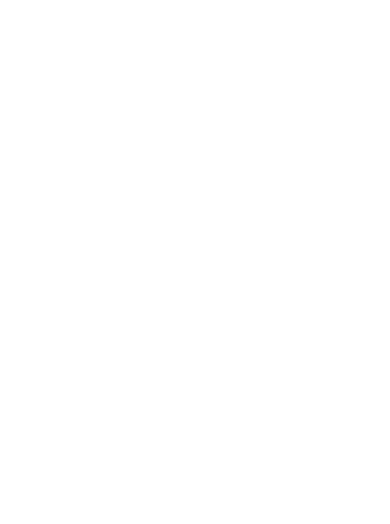
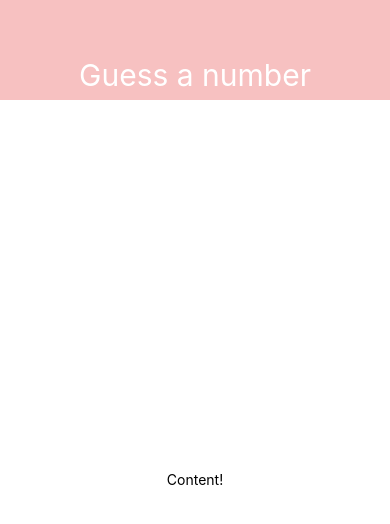
Before and after one commit to gentilijuanmanuel/react-native-training, a React Native app in the folder guess-the-number/: screen / in a window 390 px wide. Shown: the top 524 px of the page. Built offline with nearby package versions, Linux system fonts and the light colour scheme.

Commit message:
Added Header component (guess-the-number).

```diff
--- a/guess-the-number/App.js
+++ b/guess-the-number/App.js
@@ -1,10 +1,28 @@
 import React from 'react';
-import { StyleSheet, View } from 'react-native';
+import { View, Text, StyleSheet } from 'react-native';
+import Header from './components/Header';
 
 export default function App() {
   return (
-    <View />
+    <View style={styles.screen}>
+      <Header style={styles.header} title="Guess a number" />
+      <View style={styles.content}>
+        <Text>Content!</Text>
+      </View>
+    </View>
   );
 }
 
-const styles = StyleSheet.create({ });
+const styles = StyleSheet.create({
+  screen: {
+    flex: 1
+  },
+  header: {
+    height: '20%'
+  },
+  content: {
+    height: '90%',
+    alignItems: 'center',
+    justifyContent: 'center'
+  }
+});
--- /dev/null
+++ b/guess-the-number/components/Header.js
@@ -0,0 +1,29 @@
+import React from 'react';
+import { View, Text, StyleSheet } from 'react-native';
+
+const Header = (props) => {
+  const { title } = props;
+
+  return (
+    <View style={styles.headerContainer}>
+      <Text style={styles.headerTitle}>{title}</Text>
+    </View>
+  );
+};
+
+const styles = StyleSheet.create({
+  headerContainer: {
+    width: '100%',
+    alignItems: 'center',
+    justifyContent: 'center',
+    paddingTop: 50,
+    backgroundColor: '#f7c1c1',
+    height: 100
+  },
+  headerTitle: {
+    fontSize: 30,
+    color: 'white'
+  }
+});
+
+export default Header;
```
